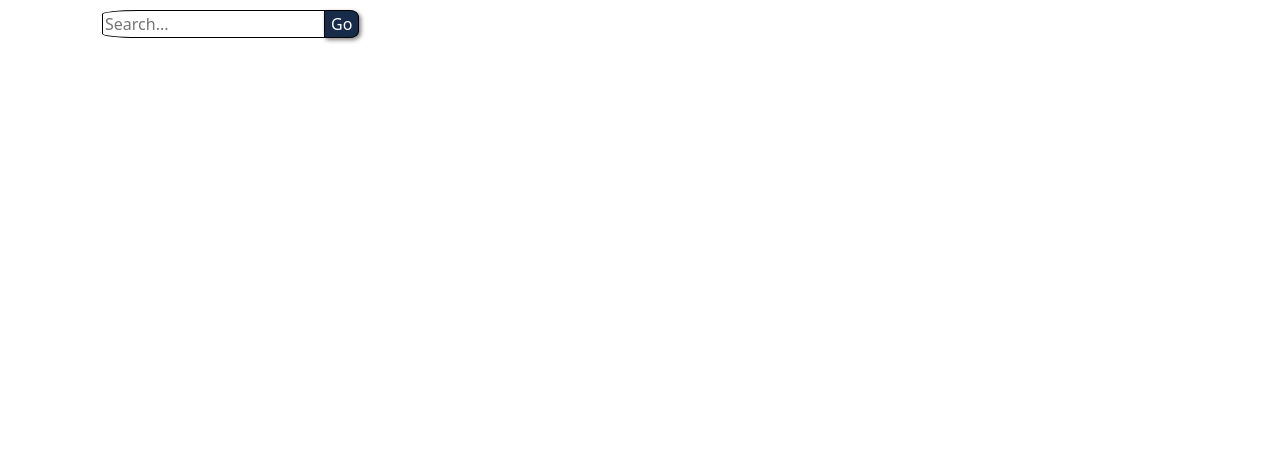
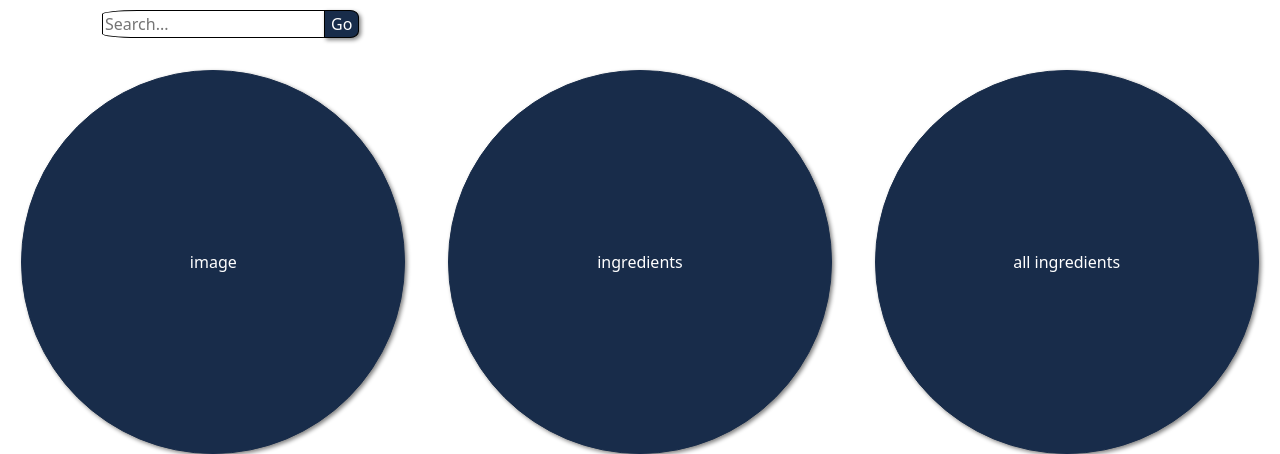
Before and after one commit to mathcodes/recipe-app, a React (Create React App) app in the folder client/: page / in a window 1280 px wide. Shown: the part 414-868 px from the top of the page. Before the commit the page ends 800 px from the top, so only its background shows below. Built offline with nearby package versions, Linux system fonts and the light colour scheme; no server answers.

Commit message:
components for image, ingredients, all ingredients buttons

```diff
--- a/client/src/App.css
+++ b/client/src/App.css
@@ -5,7 +5,7 @@
 .roundButton {
   background-color: #182C4A;
   color: #fff;
-  border:1px solid #182C4A;
+  border: 1px solid #182C4A;
   border-radius: 50%;
   height: 30vw;
   width: 30vw;
@@ -15,7 +15,7 @@
 .roundButtonSelected {
   background-color: #182C4A;
   color: #fff;
-  border:1px solid #182C4A;
+  border: 1px solid #182C4A;
   border-radius: 50%;
   height: 30vw;
   width: 30vw;
@@ -23,12 +23,12 @@
   opacity: .7;
 }
 
-.roundButton:hover{
+.roundButton:hover {
   opacity: .7;
 }
 
-.searchButton  {
-  background-color:#182C4A;
+.searchButton {
+  background-color: #182C4A;
   border: 1px solid #000000;
   border-top-right-radius: 25%;
   border-bottom-right-radius: 25%;
@@ -37,9 +37,20 @@
   margin-left: -25px;
 }
 
-.searchBar{
+.searchBar {
   border: 1px solid #000000;
   border-top-left-radius: 15%;
   border-bottom-left-radius: 15%;
   margin-right: 10px;
 }
+
+.btnContainer {
+  width: 100%;
+  display: flex;
+  justify-content: space-around;
+}
+
+.activeBtn {
+  background-color: #5E6C81;
+  border: 1px solid #5E6C81;
+}
--- /dev/null
+++ b/client/src/components/BtnContainer.js
@@ -0,0 +1,51 @@
+import React, { useState, useEffect } from "react";
+
+const btnTypes = [
+  {
+    id: 'image',
+    className: ['roundButton'],
+  },
+  {
+    id: 'ingredients',
+    className: ['roundButton'],
+  },
+  {
+    id: 'all ingredients',
+    className: ['roundButton'],
+  }
+];
+
+const BtnContainer = () => {
+  const [btns, setBtns] = useState(btnTypes);
+
+  const removeCss = (btn, arry) => {
+    const highlightBtn = arry.map((item) => {
+      if (item.id === btn.id) {
+        return { ...item, className: ['roundButton', 'activeBtn'] }
+      } else {
+        return { ...item, className: ['roundButton'] }
+      }
+    });
+    setBtns(highlightBtn);
+  }
+
+  return (
+    <div className="btnContainer">
+      {
+        btns.map((btn) => {
+          return (
+            <button
+              key={btn.id}
+              className={`${btn.className.join(' ')}`}
+              onClick={() => removeCss(btn, btnTypes)}
+            >
+              {btn.id}
+            </button>
+          )
+        })
+      }
+    </div>
+  )
+}
+
+export default BtnContainer
--- a/client/src/components/HomeComponent.js
+++ b/client/src/components/HomeComponent.js
@@ -6,6 +6,7 @@ import recipeServices from "../services/recipeServices";
 import MainCarousel from "./Carousel";
 import Button from "./Button";
 import SearchBar from "./SearchBar";
+import BtnContainer from "./BtnContainer";
 
 const HomeComponent = () => {
   const history = useHistory();
@@ -67,6 +68,7 @@ const HomeComponent = () => {
         <SearchBar func={handleClick} />
         {recipes.map(mapRecipes)}
       </Container>
+      <BtnContainer />
     </>
   );
 };
```
